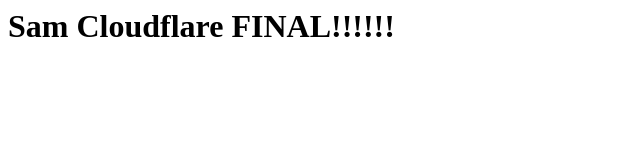
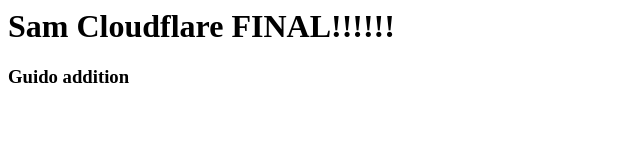
Before and after one commit to samkrisko/CloudFlareFinal, a plain HTML site: page index.html in a window 1280 px wide. Shown: the whole page, without its empty margins (0-640 px from the left). Drawn offline with Linux system fonts and the light colour scheme.

Commit message:
guido update

```diff
--- a/index.html
+++ b/index.html
@@ -1 +1,2 @@
 <h1> Sam Cloudflare FINAL!!!!!!</h1>
+<h3>Guido addition</h3>
```
